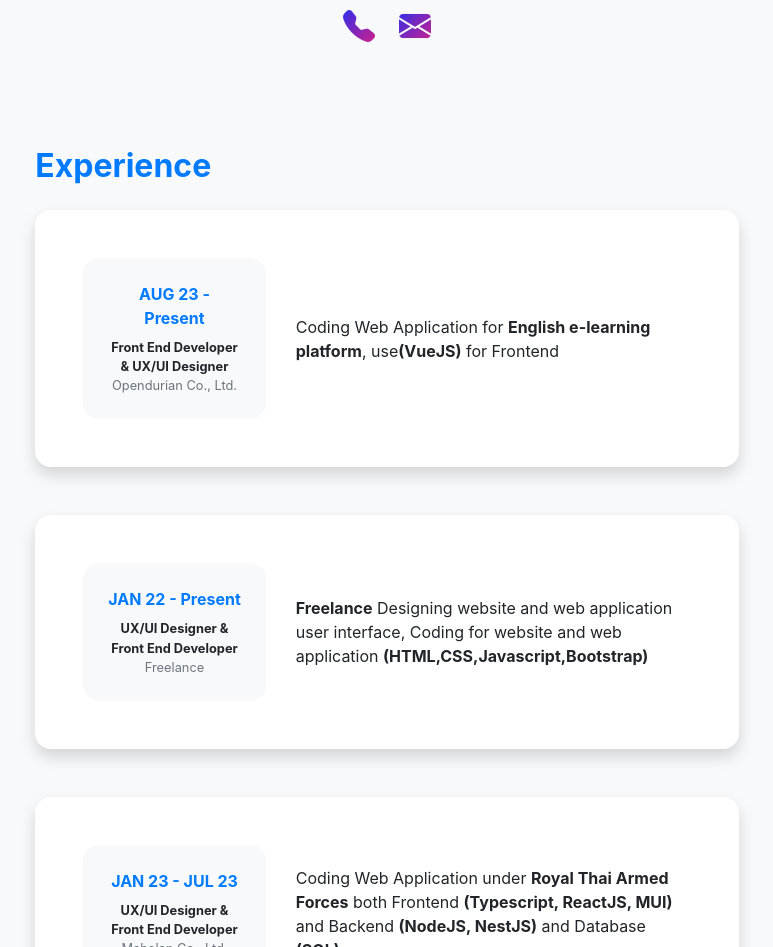
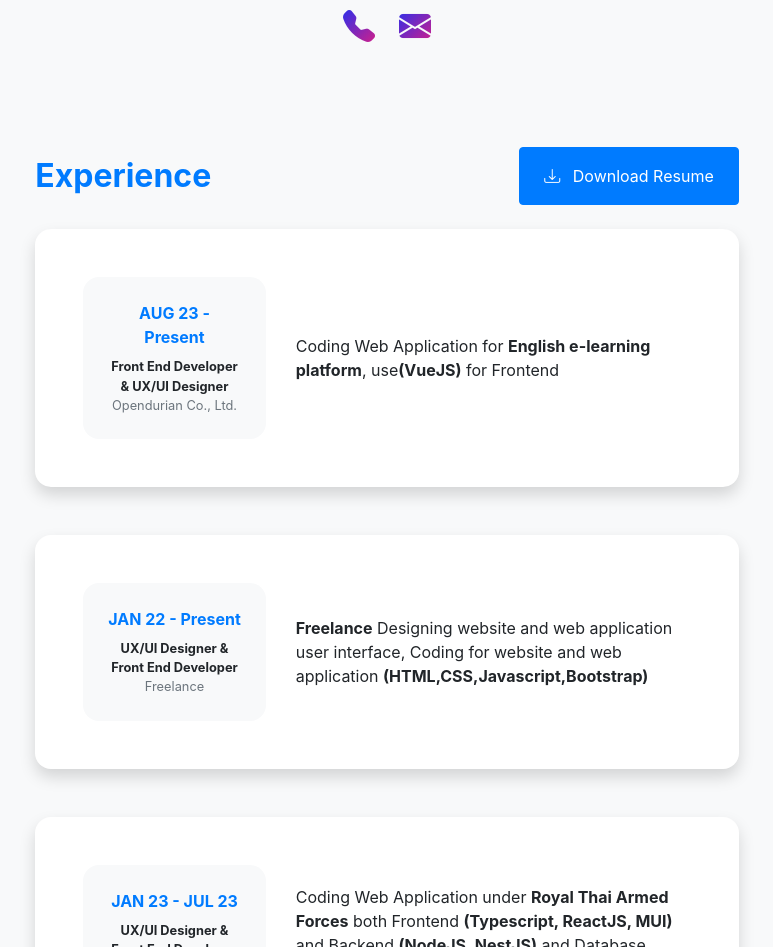
Before and after one commit to pairploy-ch/portfolio, a plain HTML site: page index.html in a window 1280 px wide. Shown: the part 1294-2241 px from the top of the page, without its empty margins (253-1026 px from the left). Drawn offline with nearby package versions, Linux system fonts and the light colour scheme.

Commit message:
Add files via upload

```diff
--- a/index.html
+++ b/index.html
@@ -450,10 +450,10 @@
                                 <div class="d-flex align-items-center justify-content-between mb-4">
                                     <h2 class="text-primary fw-bolder mb-0">Experience</h2>
 
-                                    <!-- <a class="btn btn-primary px-4 py-3" href="#!">
+                                    <a class="btn btn-primary px-4 py-3" href="./assets/Resume_Pairploy_Ch.pdf" download="">
                                         <div class="d-inline-block bi bi-download me-2"></div>
                                         Download Resume
-                                    </a> -->
+                                    </a>
                                 </div>
                                 <!-- Experience Card 1-->
                                 <div class="card shadow border-0 rounded-4 mb-5">
```
